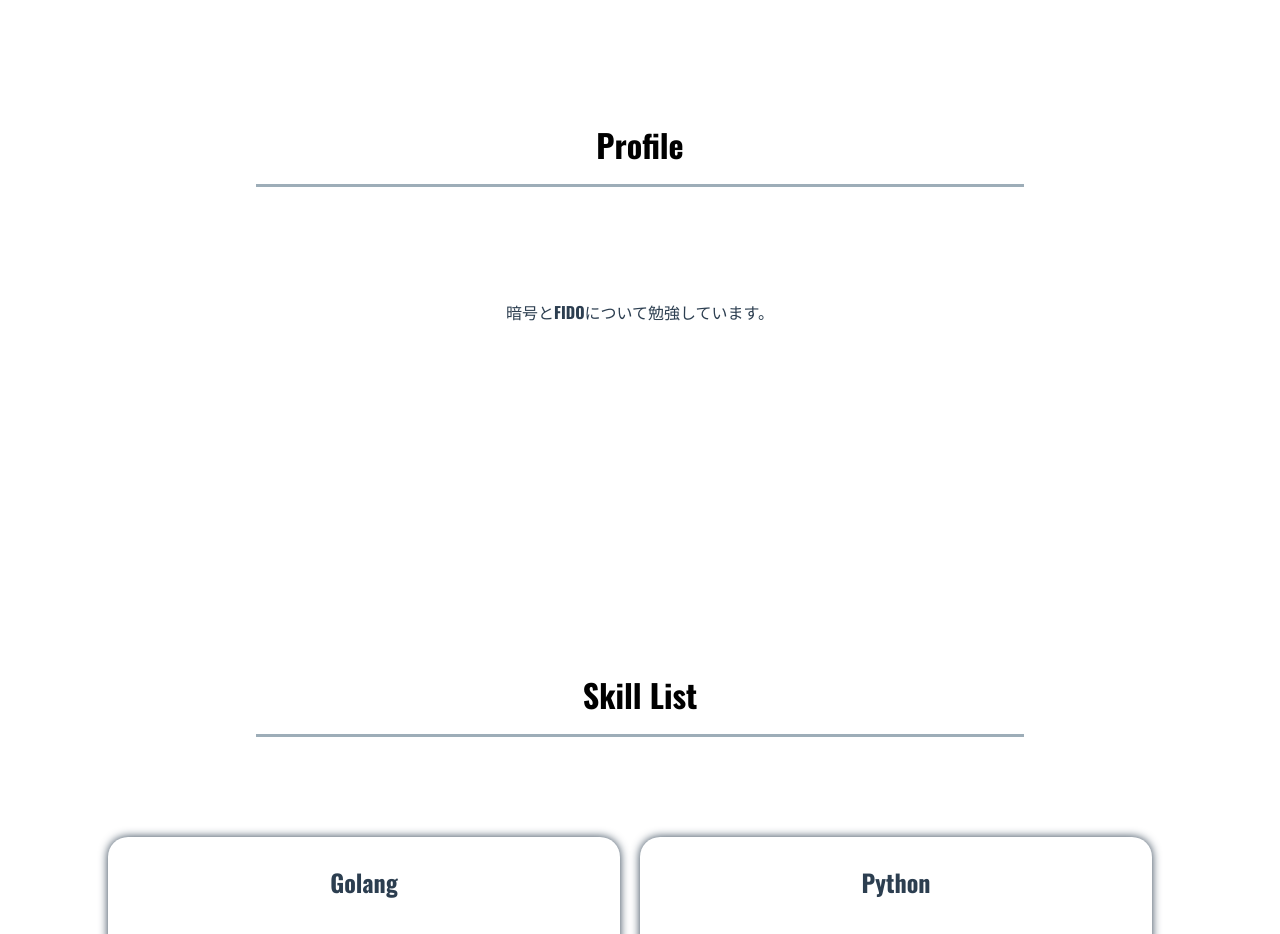
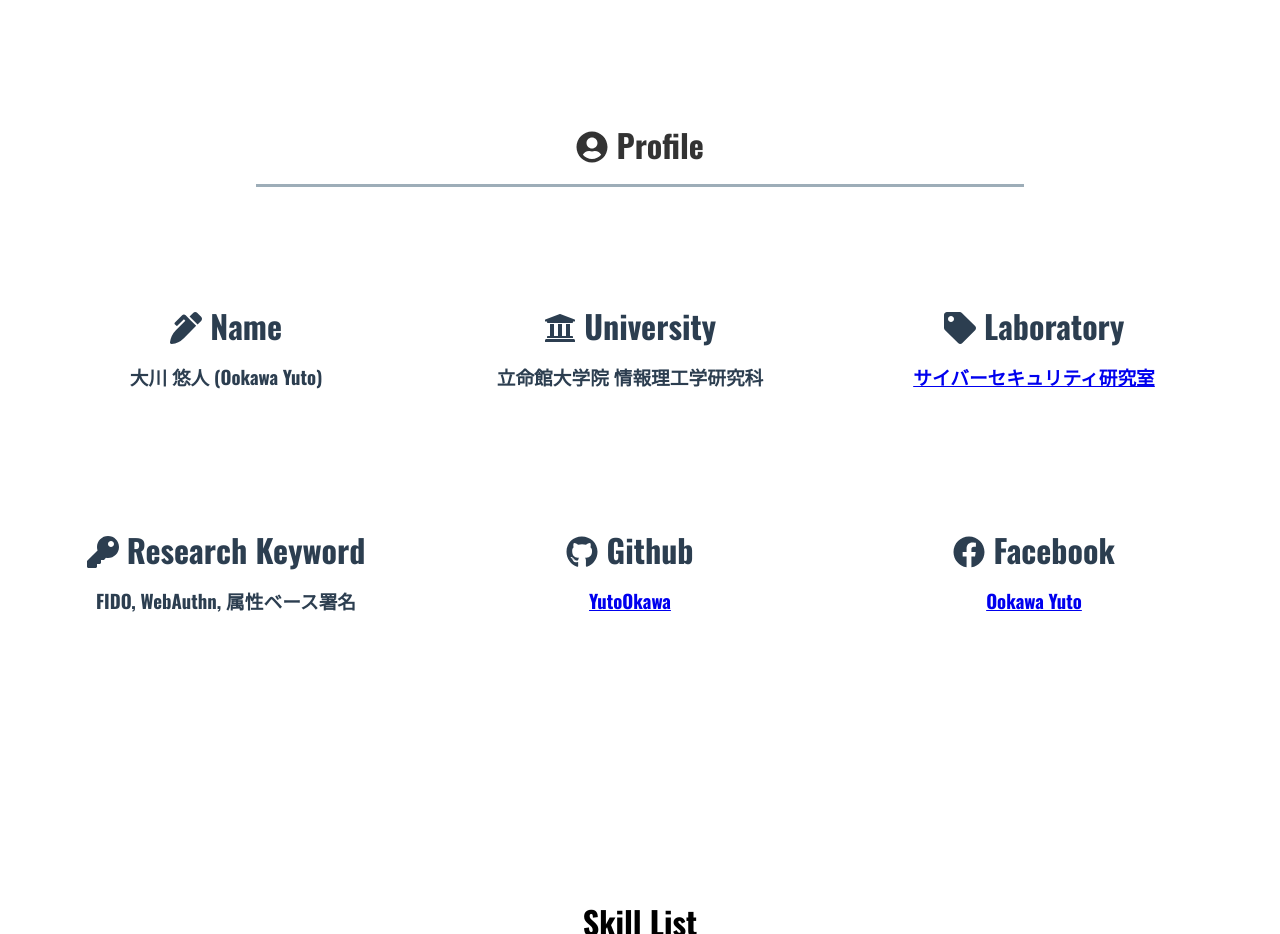
Before and after one commit to YutoOkawa/portfolio, a Vue app: page / in a window 1280 px wide. Shown: the part 600-1534 px from the top of the page. Built offline with nearby package versions, Linux system fonts and the light colour scheme; what vue-smoothscroll would draw is missing.

Commit message:
Profileの実装、レイアウトの調整

```diff
--- a/package.json
+++ b/package.json
@@ -8,6 +8,10 @@
     "lint": "vue-cli-service lint"
   },
   "dependencies": {
+    "@fortawesome/fontawesome-svg-core": "^1.2.28",
+    "@fortawesome/free-brands-svg-icons": "^5.13.0",
+    "@fortawesome/free-solid-svg-icons": "^5.13.0",
+    "@fortawesome/vue-fontawesome": "^0.1.9",
     "core-js": "^3.6.5",
     "node-sass": "^4.14.1",
     "sass-loader": "^8.0.2",
--- a/src/components/pages/Profile.vue
+++ b/src/components/pages/Profile.vue
@@ -1,7 +1,21 @@
 <template>
-    <div class="profile">
-        <h1 class="content-title"> {{ msg }} </h1>
-            <p> {{ text }} </p>
+    <div>
+        <h1 class="content-title">
+            <font-awesome-icon icon="user-circle" class="icon"/> {{ msg }}
+        </h1>
+        <div class="profile">
+            <div class="content" v-for="(content, index) in contents" :key="index">
+                <h1 class="profile_title">
+                    <font-awesome-icon :icon="content.icon" class="icon"/> {{ content.title }}
+                </h1>
+                <h3 v-if="content.url!=null">
+                    <a :href="content.url"> {{ content.text }} </a>
+                </h3>
+                <h3 v-else class="profile_text">
+                    {{ content.text }}
+                </h3>
+            </div>
+        </div>
     </div>
 </template>
 
@@ -11,25 +25,68 @@ export default {
     data () {
         return {
             msg: 'Profile',
-            text: '暗号とFIDOについて勉強しています。'
+            text: '暗号とFIDOについて勉強しています。',
+            contents: [
+                {
+                    title: 'Name',
+                    icon: 'pen-alt',
+                    text: '大川 悠人 (Ookawa Yuto)'
+                },
+                {
+                    title: 'University',
+                    icon: 'university',
+                    text: '立命館大学院 情報理工学研究科'
+                },
+                {
+                    title: 'Laboratory',
+                    icon: 'tag',
+                    text: 'サイバーセキュリティ研究室',
+                    url: 'http://www.cysec.cs.ritsumei.ac.jp/'
+                },
+                {
+                    title: 'Research Keyword',
+                    icon: 'key',
+                    text: 'FIDO, WebAuthn, 属性ベース署名'
+                },
+                {
+                    title: 'Github',
+                    icon: ['fab', 'github'],
+                    text: 'YutoOkawa',
+                    url: 'https://github.com/YutoOkawa/'
+                },
+                {
+                    title: 'Facebook',
+                    icon: ['fab', 'facebook'],
+                    text: 'Ookawa Yuto',
+                    url: 'https://www.facebook.com/ookawa.yuuto.1/'
+                }
+            ]
         }
     }
 }
 </script>
 
-<style scoped>
+<style lang="scss" scoped>
+@import '@/assets/style/_mixin.scss';
+
 
 div.profile {
-    background-color: white;
-    height: 500px;
+    @include box-wrapper;
 }
 
-h1 {
-    color: black;
+div.content {
+    @include box(30%)
 }
 
-p {
-    width: 60%;
-    display: inline-block;
+div.profile_title {
+    @include box-title;
+}
+
+div.profile_text {
+    @include box-text;
+}
+
+.icon {
+    font-size: 1em;
 }
 </style>
--- a/src/main.js
+++ b/src/main.js
@@ -1,6 +1,14 @@
 import Vue from 'vue'
 import App from './App.vue'
 import smoothScroll from 'vue-smoothscroll'
+
+import { library } from '@fortawesome/fontawesome-svg-core'
+import { faUserCircle, faPenAlt, faUniversity, faTag, faKey} from '@fortawesome/free-solid-svg-icons'
+import { faGithub, faFacebook } from '@fortawesome/free-brands-svg-icons'
+import { FontAwesomeIcon } from '@fortawesome/vue-fontawesome'
+
+library.add(faUserCircle, faPenAlt, faUniversity, faTag, faKey, faGithub, faFacebook)
+Vue.component('font-awesome-icon', FontAwesomeIcon)
 
 Vue.use(smoothScroll)
 Vue.config.productionTip = false
```
Also changed, not shown: 12 other files (tests, documents, lock files or other folders).
